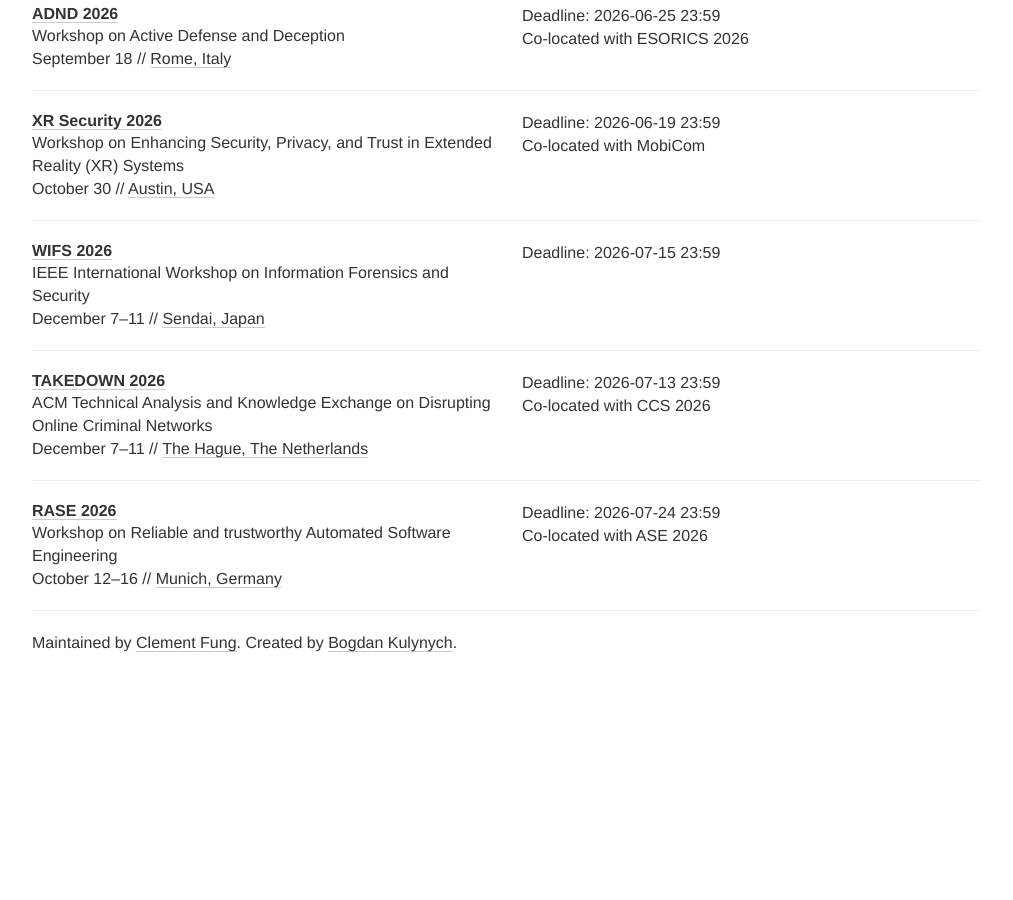
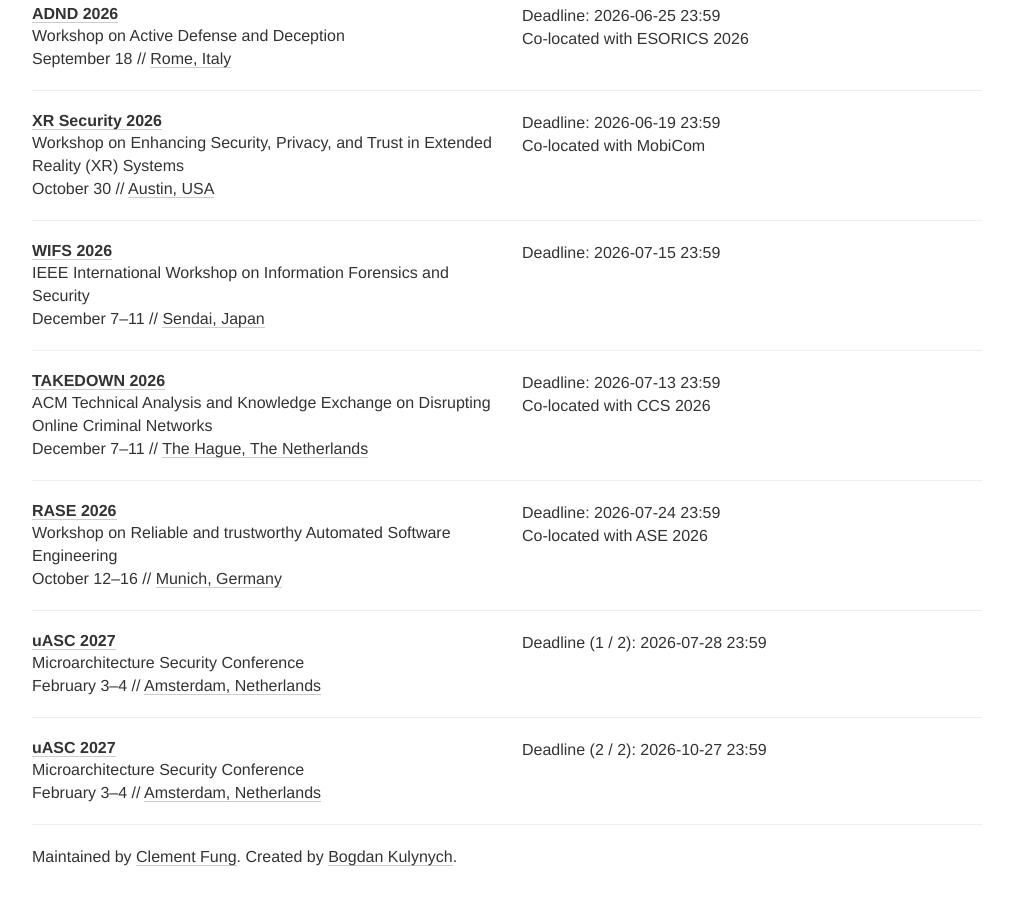
Before and after one commit to sec-deadlines/sec-deadlines.github.io, a Jekyll site: the page built from index.html, in a window 1280 px wide and 900 px high, scrolled down 29279 px. Shown: the whole window, without its empty margins (133-1146 px from the left). Built offline with Jekyll 4.4.1, drawn with Linux system fonts in a browser that asks for light colours; nearby versions of some CDN libraries; comment, search, counter and statistics services are not loaded; before the commit the page ends 29965 px from its top, so only the background shows below that.

Commit message:
Add uASC 2027

```diff
--- a/_data/conferences.yml
+++ b/_data/conferences.yml
@@ -2078,3 +2078,14 @@
   date: October 12-16
   place: Munich, Germany
   tags: [SEC, SHOP, OTHERS]
+
+- name: uASC
+  description: Microarchitecture Security Conference
+  year: 2027
+  link: https://uasc.cc
+  deadline:
+    - "2026-07-28 23:59"
+    - "2026-10-27 23:59"
+  date: February 3-4
+  place: Amsterdam, Netherlands
+  tags: [SEC, PRIV, CONF, CRYPTO]
```
